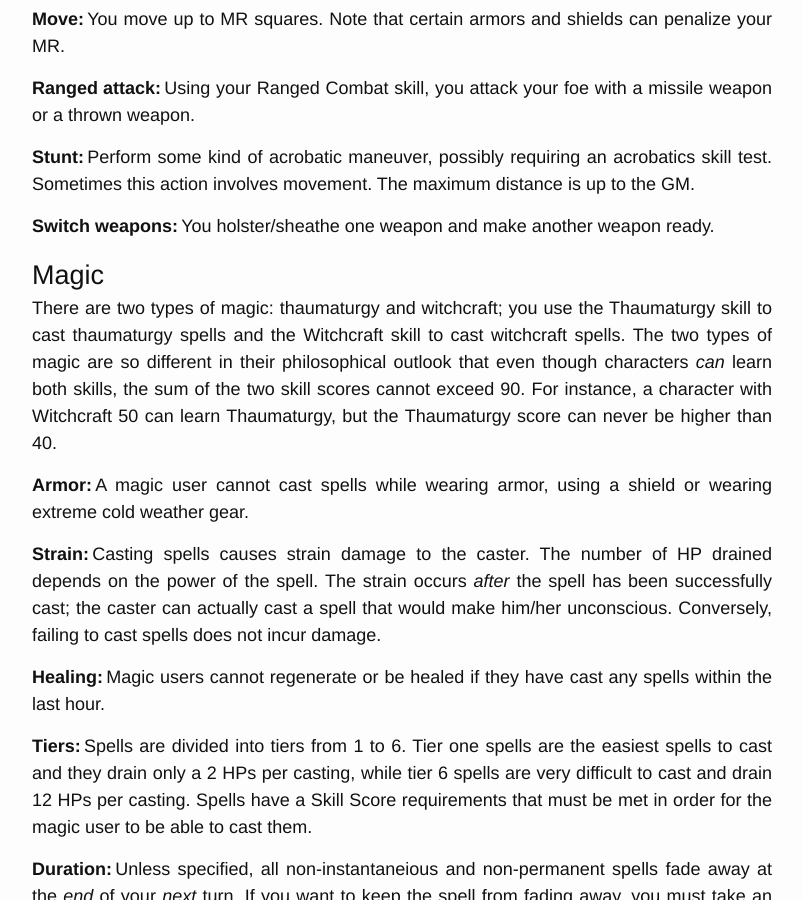
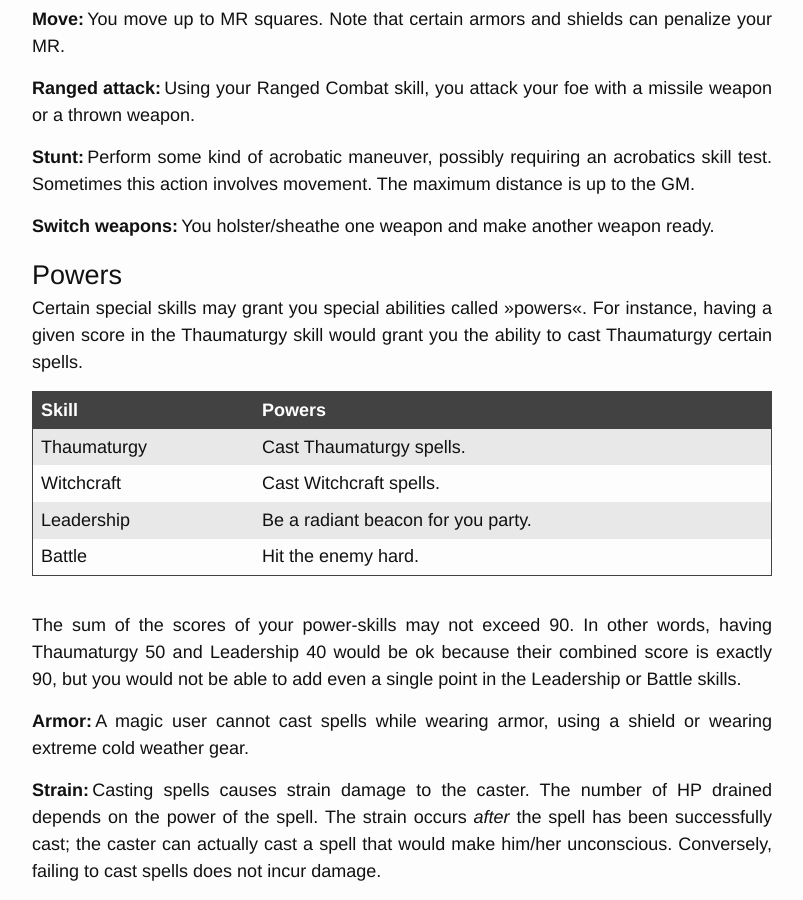
Before and after one commit to moccalotto/kaos, a Jekyll site: the page built from _rulebook/main.md, in a window 1280 px wide and 900 px high, scrolled down 4469 px. Shown: the whole window, without its empty margins (238-1041 px from the left). Built offline with Jekyll 4.4.1, drawn with Linux system fonts in a browser that asks for light colours.

Commit message:
refactor spells => powers

```diff
--- a/_data/spells.yml
+++ b/_data/powers.yml
@@ -426,6 +426,10 @@
     You can understand the meaning of any
     You can even find some meaning in animal growls.
 
+- name: Hint
+  tiers: [Leadership1]
+  description:
+    The next action taken by the subject is made *easier*.
 
 # Runes that protect against charms or other effects.
 # Runes that affect or curses the caster of malicious magic cast against the wearer.
--- a/_plugins/pre_render.rb
+++ b/_plugins/pre_render.rb
@@ -29,13 +29,19 @@
 Liquid::Template.register_filter(Jekyll::Sorter)
 
 ################################
-#### site.data["spelltiers"] ####
+#### site.data["powertiers"] ####
 ################################
 Jekyll::Hooks.register :site, :pre_render do |site|
     include Jekyll::Sorter
     filtered_tiers = [];
+    powerskills = [];
 
-    for skill in ["Thaumaturgy", "Witchcraft"]
+    for skillObject in site.data['skills']
+        if not skillObject["power"]
+            next
+        end
+        powerskills.push skillObject
+        skill = skillObject["name"]
         for tier in 1..6
             tier_name = [skill,tier].join
 
@@ -46,20 +52,21 @@
                 "score" => tier * 15,
                 "drain" => tier * 2
             }
-            spells = [];
-            for spell in site.data["spells"]
-                if spell["tiers"].include? tier_name
-                    spells.push spell
+            powers = [];
+            for power in site.data["powers"]
+                if power["tiers"].include? tier_name
+                    powers.push power
                 end
             end
-            tier["spells"] = kaos_order spells
+            tier["powers"] = kaos_order powers
 
-            if tier["spells"].size > 0
+            if tier["powers"].size > 0
                 filtered_tiers.push tier
             end
         end
     end
-    site.data["spelltiers"] = filtered_tiers
+    site.data["powertiers"] = filtered_tiers
+    site.data["powerskills"] = powerskills
 end
 
 Jekyll::Hooks.register :site, :pre_render do |site|
--- a/_rulebook/main.md
+++ b/_rulebook/main.md
@@ -219,14 +219,27 @@
 {% endfor %}
 
 
-## Magic
-There are two types of magic: thaumaturgy and witchcraft;
-you use the Thaumaturgy skill to cast thaumaturgy spells and
-the Witchcraft skill to cast witchcraft spells.
-The two types of magic are so different in their philosophical outlook that
-even though characters *can* learn both skills, the sum of the two skill scores
-cannot exceed 90. For instance, a character with Witchcraft 50 can learn Thaumaturgy,
-but the Thaumaturgy score can never be higher than 40.
+## Powers
+Certain special skills may grant you special abilities
+called »powers«. For instance, having a given score in
+the Thaumaturgy skill would grant you the ability to cast
+Thaumaturgy certain spells.
+
+{:.list}
+| Skill         | Powers
+| -----         | ------
+| Thaumaturgy   | Cast Thaumaturgy spells.
+| Witchcraft    | Cast Witchcraft spells.
+| Leadership    | Be a radiant beacon for you party.
+| Battle        | Hit the enemy hard.
+
+The sum of the scores of your power-skills may
+not exceed 90.
+In other words, having Thaumaturgy 50 and Leadership 40
+would be ok because their combined score is exactly 90,
+but you would not be able to add even a single point
+in the Leadership or Battle skills.
+
 
 #### Armor
 A magic user cannot cast spells while wearing armor,
```
Also changed, not shown: _data/skills.yaml (+9 -0 lines), _rulebook/powers-alpha.html (added, +29 -0 lines), _rulebook/powers.html (added, +31 -0 lines), _rulebook/skills.html (+7 -1 lines), _rulebook/spells-alpha.html (deleted, +0 -29 lines), _rulebook/spells.html (deleted, +0 -31 lines).
